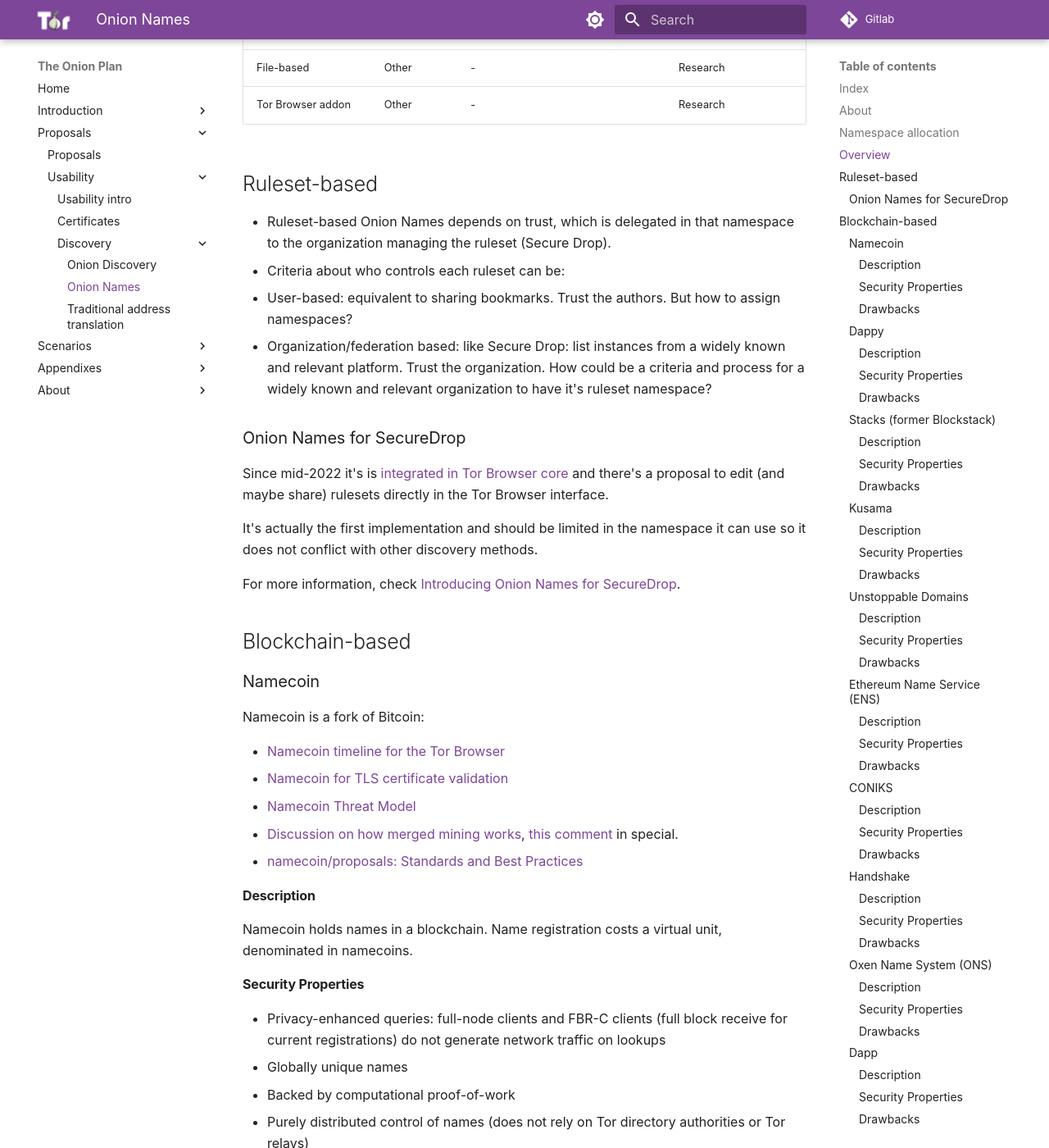
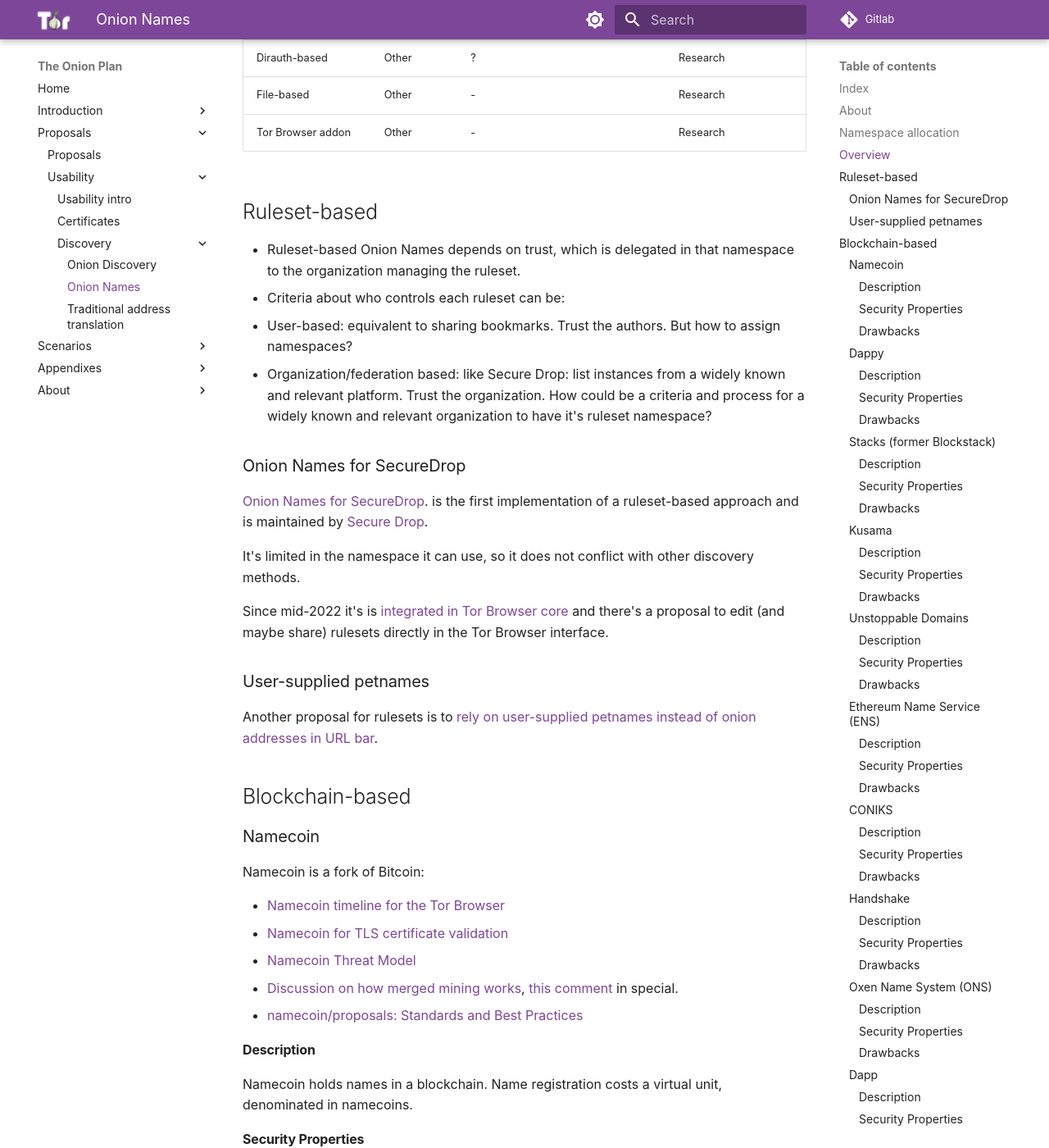
Before and after one commit to offsoc/onionplan, an MkDocs documentation site: the page built from docs/proposals/usability/discovery/onion-names.md, in a window 1280 px wide and 1400 px high, scrolled down 4536 px. Shown: the whole window at 82% size. Built offline with MkDocs 1.6.1 and Material for MkDocs 9.7.7, drawn with Linux system fonts in a browser that asks for light colours; some of the changed text lies outside the part shown.

Commit message:
Feat: Onion Names: improve the ruleset-based section

```diff
--- a/docs/proposals/usability/discovery/onion-names.md
+++ b/docs/proposals/usability/discovery/onion-names.md
@@ -80,16 +80,23 @@ Tor Browser addon          | Other      | -
 
 ### Onion Names for SecureDrop
 
+[Onion Names for SecureDrop](https://securedrop.org/news/introducing-onion-names-securedrop/).
+is the first implementation of a ruleset-based approach and is maintained by
+[Secure Drop](https://securedrop.org/).
+
+It's limited in the namespace it can use, so it does not conflict with other
+discovery methods.
+
 Since mid-2022 it's is [integrated in Tor Browser
 core](https://gitlab.torproject.org/tpo/applications/tor-browser/-/issues/40458)
 and there's a proposal to edit (and maybe share) rulesets directly in the Tor
 Browser interface.
 
-It's actually the first implementation and should be limited in the namespace
-it can use so it does not conflict with other discovery methods.
+### User-supplied petnames
 
-For more information, check
-[Introducing Onion Names for SecureDrop](https://securedrop.org/news/introducing-onion-names-securedrop/).
+Another proposal for rulesets is to [rely on user-supplied petnames instead of
+onion addresses in URL
+bar](https://gitlab.torproject.org/tpo/applications/tor-browser/-/issues/40845).
 
 ## Blockchain-based
 
```
Also changed, not shown: other parts of docs/proposals/usability/discovery/onion-names.md (+1 -1 lines).
